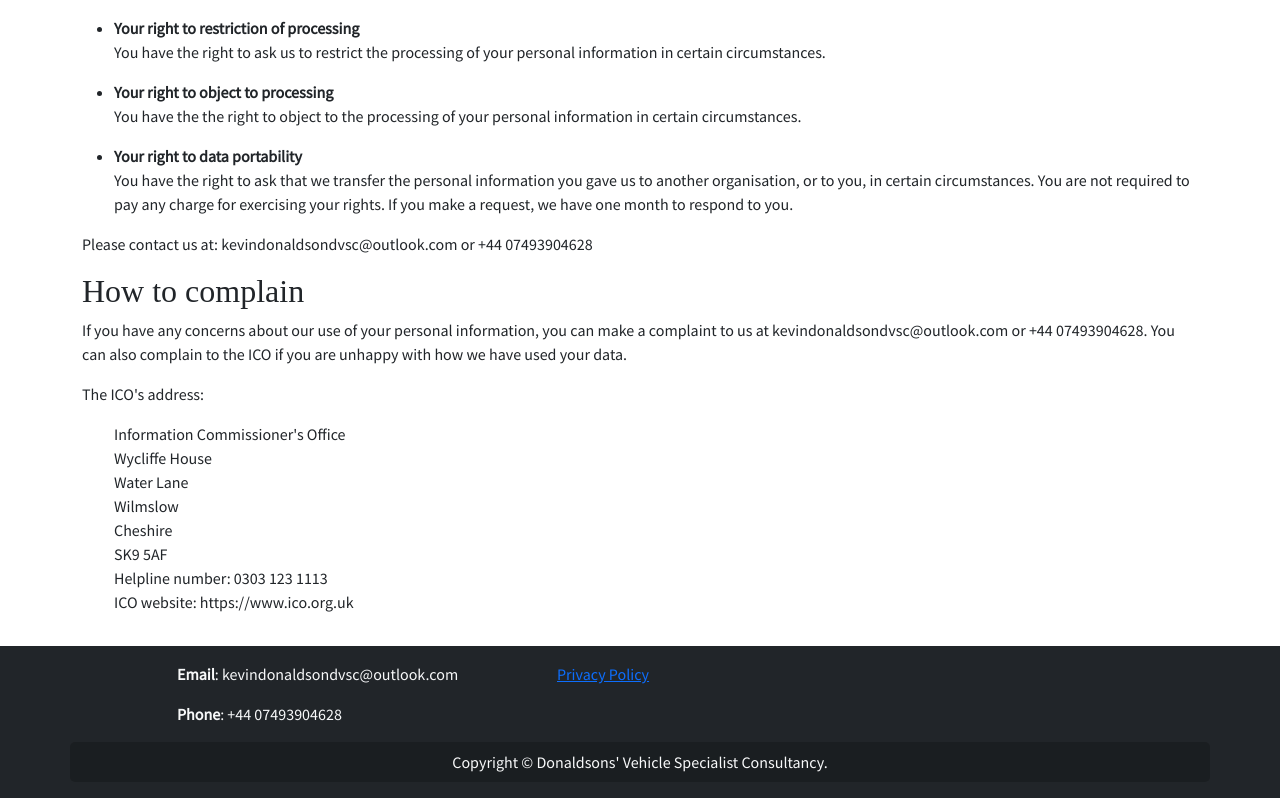
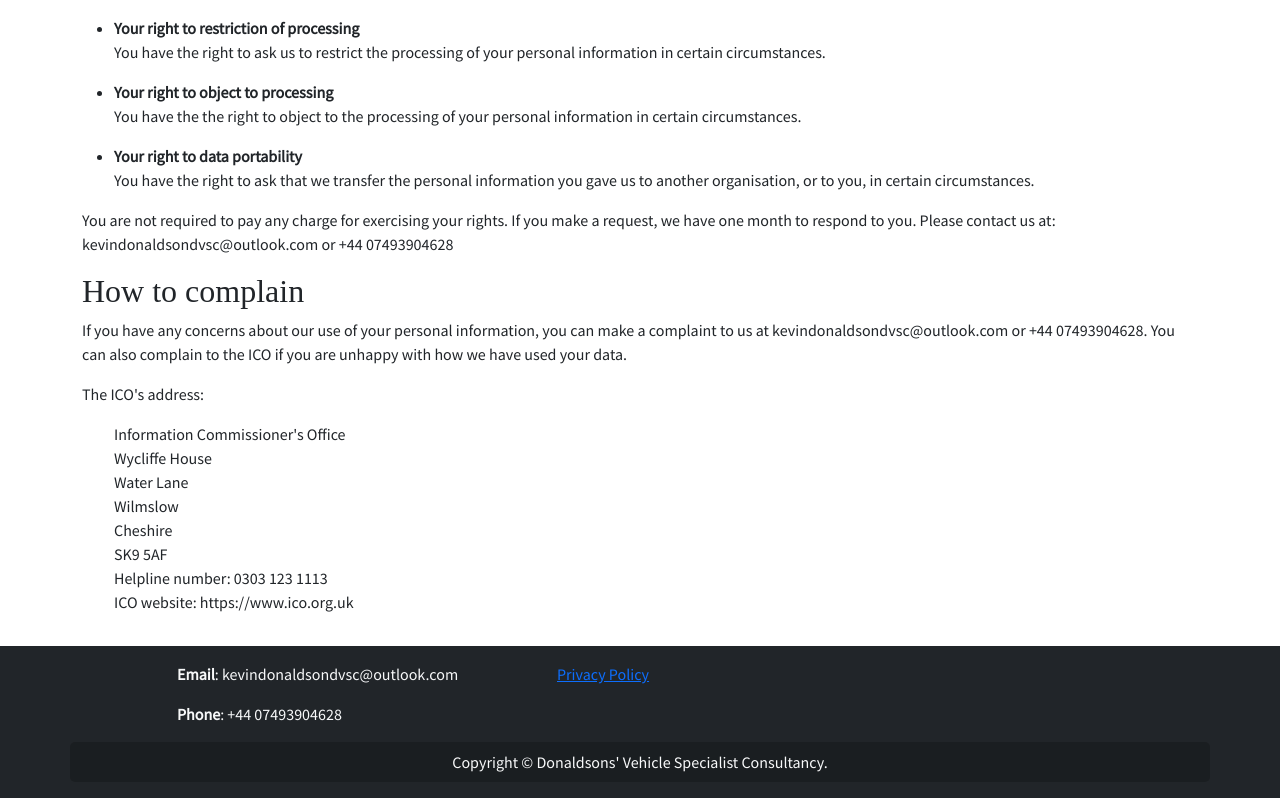
Before and after one commit to kv6002-team/DVSCWebServer, a React (Create React App) app in the folder website/: page /legal/privacy-policy in a window 1280 px wide. Shown: the part 1168-1966 px from the top of the page. Built offline with nearby package versions, Linux system fonts and the light colour scheme; a web font is replaced by a local one.

Commit message:
Visually restructure information to correct its scope

```diff
--- a/website/src/pages/PrivacyPolicy.jsx
+++ b/website/src/pages/PrivacyPolicy.jsx
@@ -84,13 +84,13 @@
             </li>
             <li>
               <strong>Your right to data portability</strong>
-              <p>
-                You have the right to ask that we transfer the personal information you gave us to another organisation, or to you, in certain circumstances.
-                You are not required to pay any charge for exercising your rights. If you make a request, we have one month to respond to you.
-              </p>
+              <p>You have the right to ask that we transfer the personal information you gave us to another organisation, or to you, in certain circumstances.</p>
             </li>
           </ul>
-          <p>Please contact us at: kevindonaldsondvsc@outlook.com or +44 07493904628</p>
+          <p>
+            You are not required to pay any charge for exercising your rights. If you make a request, we have one month to respond to you.
+            Please contact us at: kevindonaldsondvsc@outlook.com or +44 07493904628
+          </p>
 
           <h2>How to complain</h2>
           <p>
```
